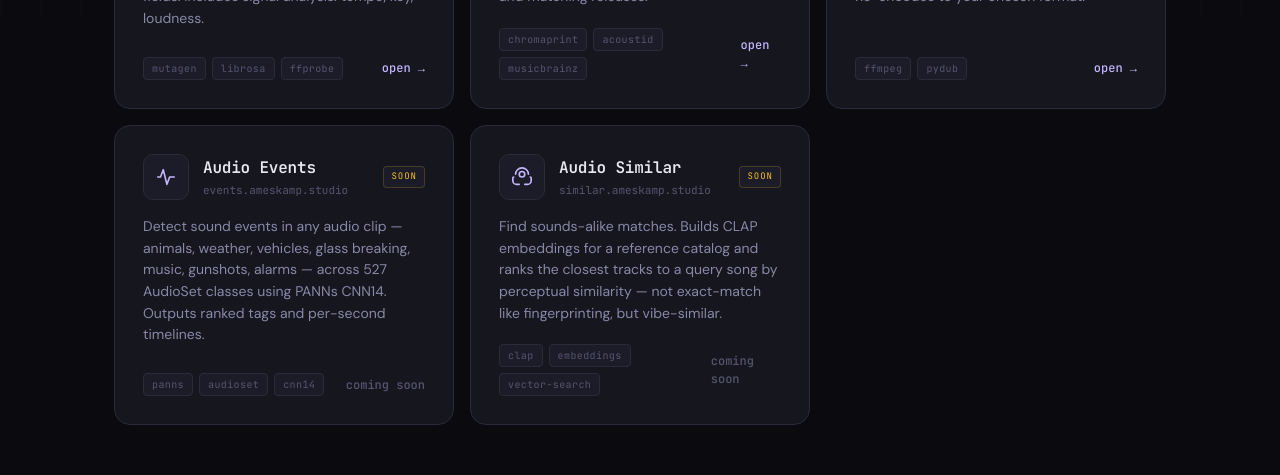
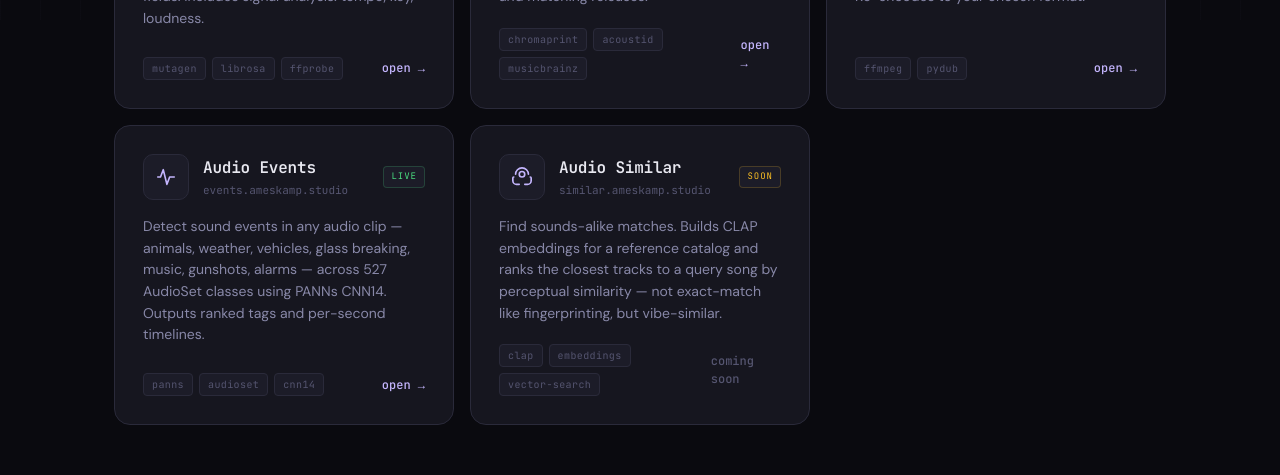
Before and after one commit to zuacaldeira/AmeskampAudioTools, a plain HTML site: page ameskamp-studio/landing/index.html in a window 1280 px wide. Shown: the part 780-1255 px from the top of the page. Drawn offline with Linux system fonts and the light colour scheme.

Commit message:
Wire audio-events into the ameskamp.studio umbrella
- docker-compose.yml: add audio-events service on 127.0.0.1:5004
  with a panns-data named volume to persist the AudioSet labels CSV
  and Cnn14 checkpoint across container rebuilds.
- ameskamp-studio/nginx/conf.d/events.ameskamp.studio.conf: HTTPS
  reverse proxy with the standard SSL + proxy snippets.
- deploy.sh: events.ameskamp.studio added to SUBDOMAINS so the deploy
  script bootstraps an http-01 cert and installs the HTTPS conf.
- landing page: Audio Events card flipped from SOON to LIVE.

Requires the events.ameskamp.studio DNS A record at strato pointing
to 217.154.2.230 before redeploy.

Co-Authored-By: Claude Opus 4.7 (1M context) <noreply@anthropic.com>

```diff
--- a/ameskamp-studio/landing/index.html
+++ b/ameskamp-studio/landing/index.html
@@ -510,7 +510,7 @@
         </div>
       </a>
 
-      <div class="tool coming-soon">
+      <a class="tool" href="https://events.ameskamp.studio">
         <div class="tool-head">
           <div class="tool-icon">
             <svg viewBox="0 0 24 24" fill="none" stroke="currentColor" stroke-width="1.8" stroke-linecap="round" stroke-linejoin="round">
@@ -521,7 +521,7 @@
             <div class="tool-title">Audio Events</div>
             <div class="tool-sub">events.ameskamp.studio</div>
           </div>
-          <span class="badge soon" style="margin-left:auto">SOON</span>
+          <span class="badge live" style="margin-left:auto">LIVE</span>
         </div>
         <p class="tool-desc">Detect sound events in any audio clip — animals, weather, vehicles, glass breaking, music, gunshots, alarms — across 527 AudioSet classes using PANNs CNN14. Outputs ranked tags and per-second timelines.</p>
         <div class="tool-foot">
@@ -530,9 +530,9 @@
             <span class="tag">audioset</span>
             <span class="tag">cnn14</span>
           </div>
-          <span class="tool-cta" style="color: var(--text-muted)">coming soon</span>
+          <span class="tool-cta">open →</span>
         </div>
-      </div>
+      </a>
 
       <div class="tool coming-soon">
         <div class="tool-head">
```
Also changed, not shown: 3 other files.
